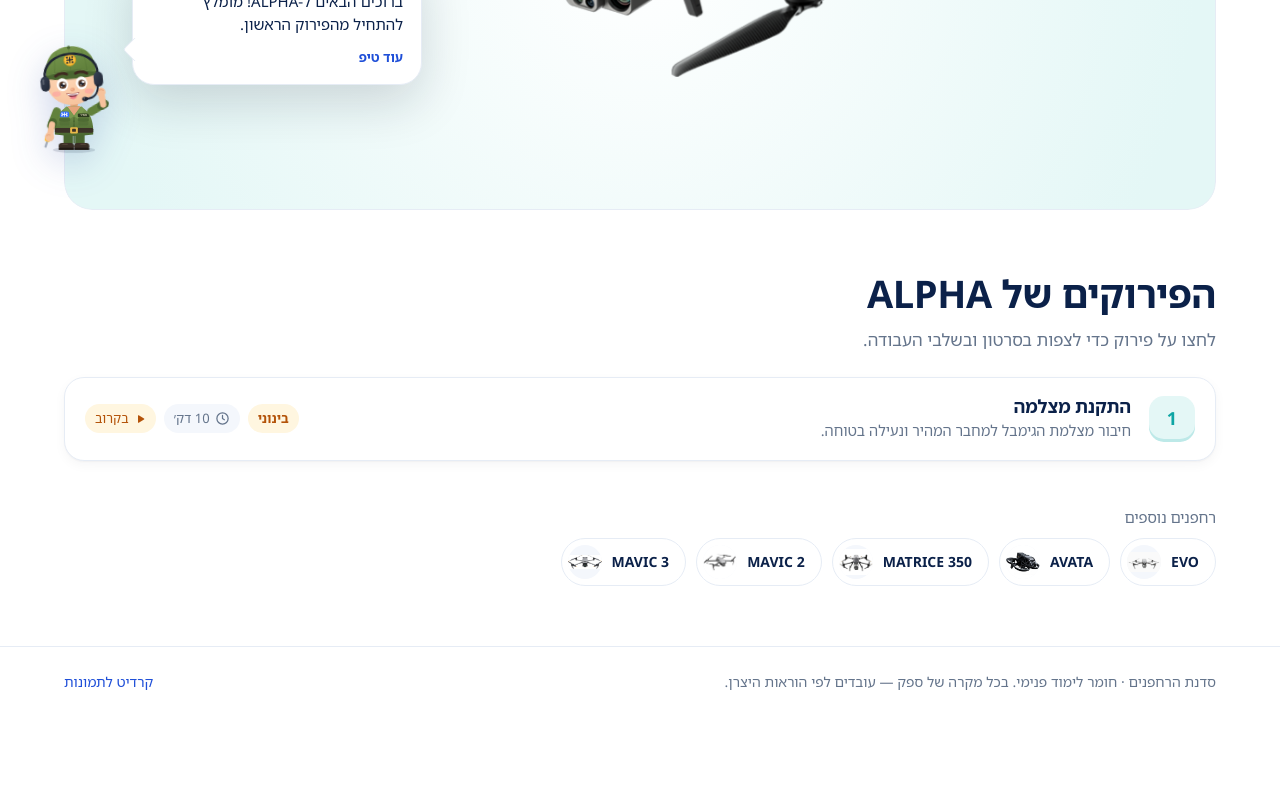
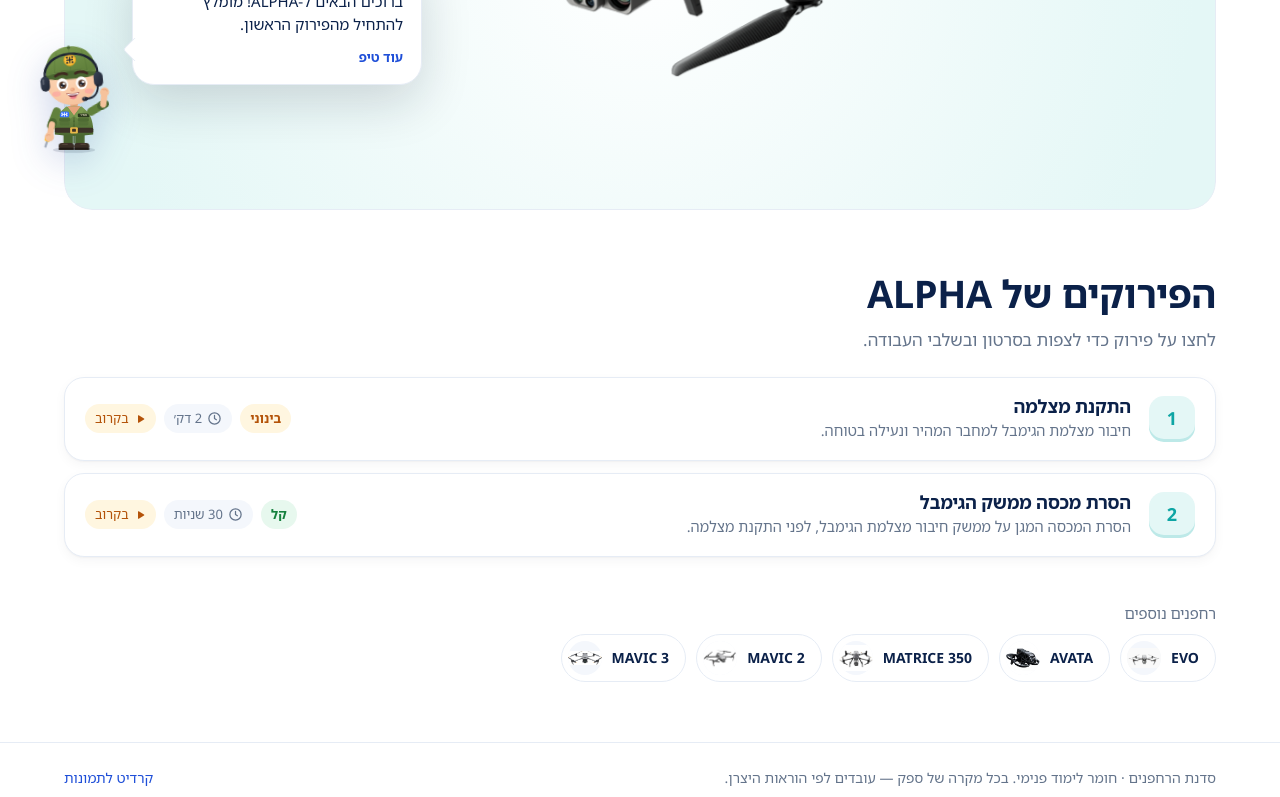
Before and after one commit to eyalossmy/drone-lab, a React (Vite) app: page /drone/alpha in a window 1280 px wide. Shown: the part 625-1422 px from the top of the page. Built offline with nearby package versions, Linux system fonts and the light colour scheme; a web font is replaced by a local one.

Commit message:
Alpha: add gimbal interface cover removal, update times
Co-Authored-By: Claude Opus 5.5 <noreply@anthropic.com>

```diff
--- a/src/data/drones.ts
+++ b/src/data/drones.ts
@@ -171,6 +171,21 @@ const T: Record<string, Template> = {
     ],
     tip: 'לא נוגעים במגעים של המחבר באצבעות — שומן מהעור פוגע בחיבור.',
   },
+  'gimbal-cover': {
+    title: 'הסרת מכסה ממשק הגימבל',
+    summary: 'הסרת המכסה המגן על ממשק חיבור מצלמת הגימבל, לפני התקנת מצלמה.',
+    difficulty: 'קל',
+    minutes: 0.5,
+    tools: [],
+    steps: [
+      'כבו את הרחפן לפני שמסירים את המכסה.',
+      'אחזו בגוף הרחפן ביד אחת כדי שיהיה יציב.',
+      'סובבו את טבעת הנעילה של המכסה עד שהוא משתחרר.',
+      'משכו את המכסה ישר החוצה מהממשק, בלי להפעיל כוח.',
+      'ודאו שהמגעים בממשק נקיים ויבשים, ושמרו את המכסה במקום קבוע.',
+    ],
+    tip: 'כשאין מצלמה מותקנת — מחזירים את המכסה. ממשק פתוח אוסף אבק ולחות.',
+  },
   'landing-gear': {
     title: 'התקנת כני נחיתה',
     summary: 'הרכבת כני הנחיתה על הגוף ונעילה יציבה.',
@@ -245,7 +260,8 @@ export const drones: Drone[] = [
     accentSoft: '#E4F7F6',
     specs: ['עמיד מים ואבק', '2 סוללות', 'מטען מתחלף'],
     tasks: [
-      task('camera'),
+      task('camera', { difficulty: 'בינוני', minutes: 2 }),
+      task('gimbal-cover', { difficulty: 'קל', minutes: 0.5 }),
     ],
   },
   {
```
